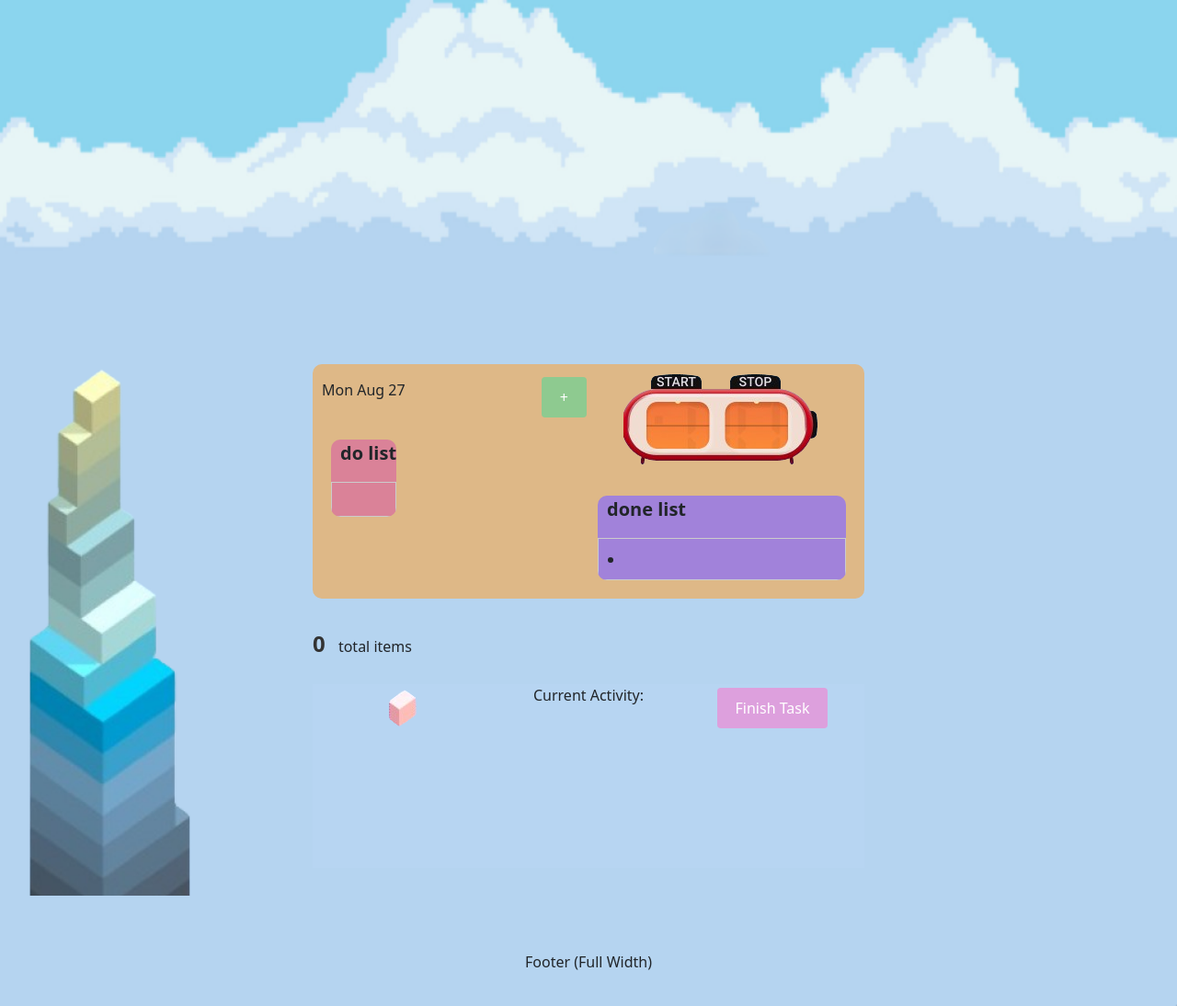
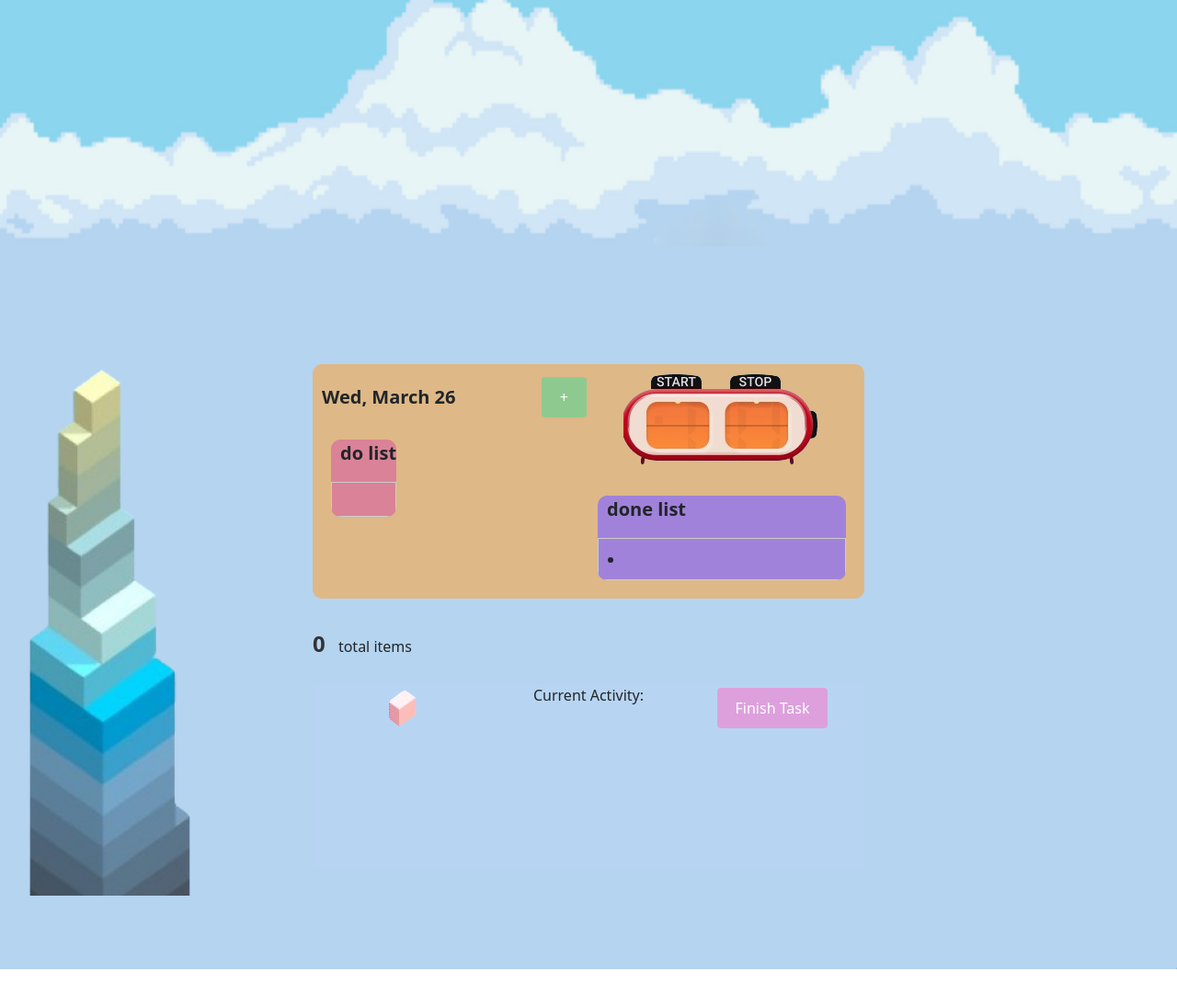
Before and after one commit to mckorn/my-todo, a website: page index.html in a window 1280 px wide. Shown: the whole page at 92% size. After the commit the page ends 1054 px from the top, so only its background shows below. Drawn offline with nearby package versions, Linux system fonts and the light colour scheme.

Commit message:
got current date set up

```diff
--- a/app.js
+++ b/app.js
@@ -16,9 +16,17 @@ const hoursInput = document.getElementById("hours"); //new
 const minutesInput = document.getElementById("minutes"); //new
 const secondsInput = document.getElementById("seconds"); //new
 
+const date = document.getElementById("date");
+
 // initialize app
 document.addEventListener("DOMContentLoaded", function () {
   displayTasks(); // display any existing tasks
+
+  // display the current date
+  const currentDate = new Date();
+  const options = { weekday: "short", month: "long", day: "numeric" };
+  const formattedDate = currentDate.toLocaleDateString("en-US", options);
+  date.textContent = formattedDate;
 
   // open the popup when the add task button is clicked
   openPopupBtn.addEventListener("click", function () {
--- a/index.html
+++ b/index.html
@@ -38,7 +38,7 @@
           <div class="top-row">
             <div class="top-left">
               <div class="date-row">
-                <p>Mon Aug 27</p>
+                <div id="date" style="font-size: 20px; font-weight: bold"></div>
                 <button id="openPopup" class="btn btn-primary">+</button>
               </div>
               <div class="list-wrapper">
@@ -91,9 +91,7 @@
         <div class="col-md-3 right-section"></div>
       </div>
     </main>
-    <footer>
-      <p>Footer (Full Width)</p>
-    </footer>
+    <footer></footer>
 
     <div id="popup" class="popup">
       <div class="popup-content">
```
